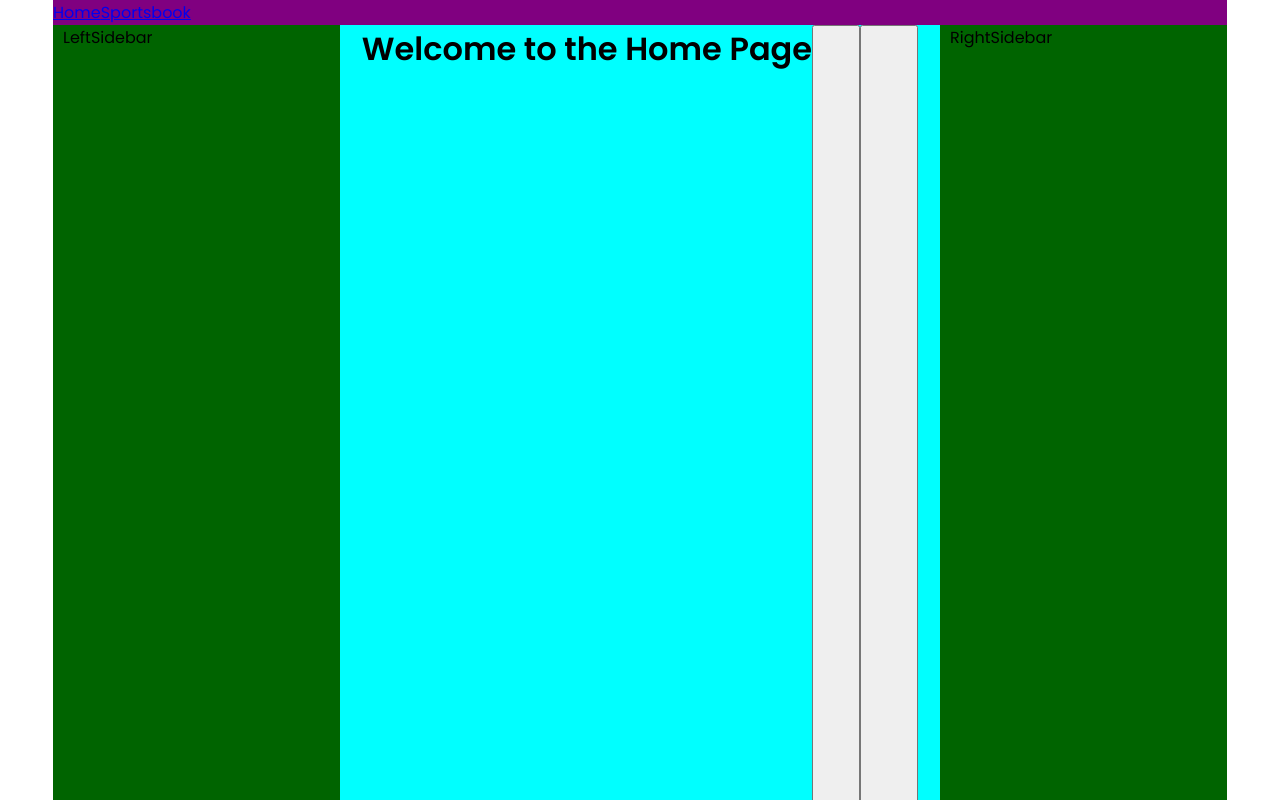
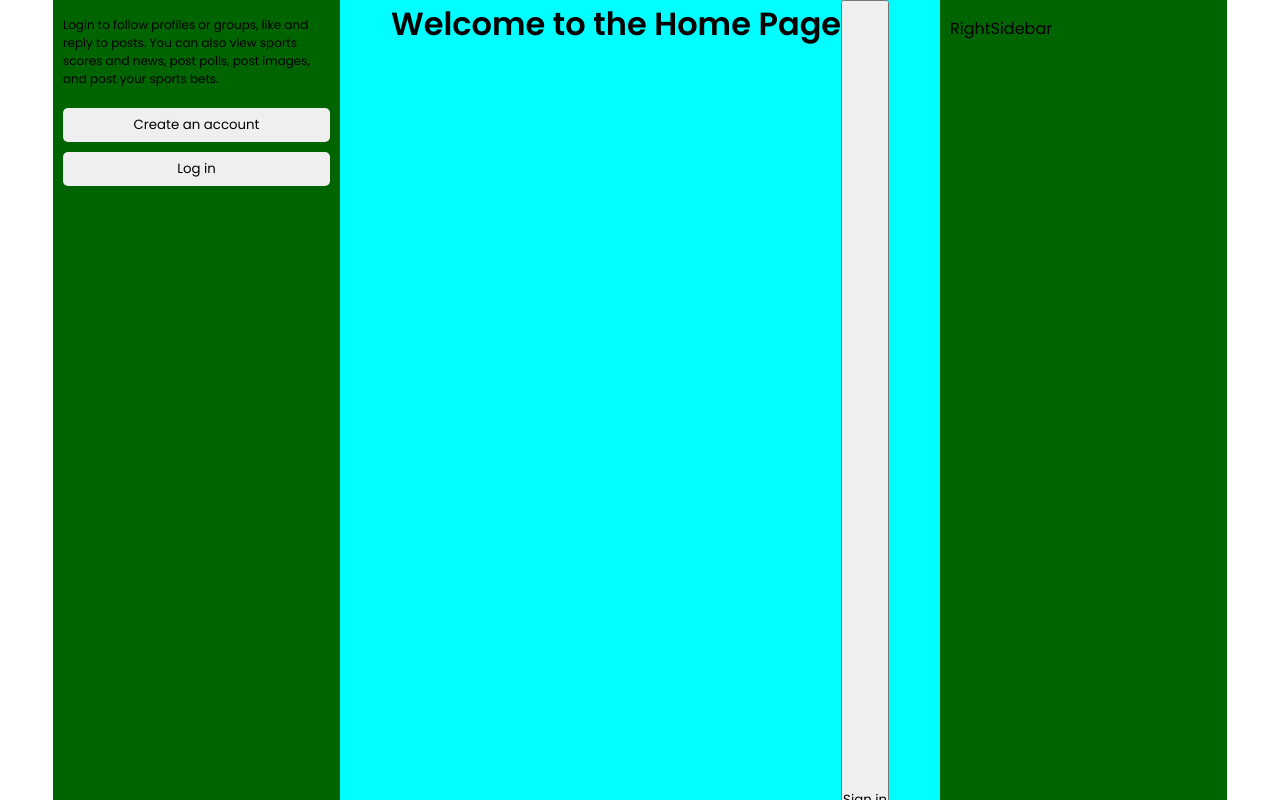
Before and after one commit to jDelille/sports-social-app, a React (Vite) app: page / in a window 1280 px wide. Shown: the top 800 px of the page. Built offline with nearby package versions, Linux system fonts and the light colour scheme; no server answers.

Commit message:
chore: setting up left sidebar

```diff
--- /dev/null
+++ b/src/app-string/AppInfoString.ts
@@ -0,0 +1,13 @@
+import { NamedStrings, StringSheet } from "./@AppStringModel";
+
+export const AppInfoString = StringSheet.create({
+    NotLoggedInMessage: {
+        en: "Login to follow profiles or groups, like and reply to posts. You can also view sports scores and news, post polls, post images, and post your sports bets."
+    },
+    APIInfoMessage: {
+        en: "Sports data is provided by ESPN. To learn more about the api used, "
+    },
+    GithubRepoMessage: {
+        en: "To see what technologies are used in Wagerly and how it was built, checkout our "
+    }
+} as NamedStrings<any>)
--- a/src/app-string/AuthString.ts
+++ b/src/app-string/AuthString.ts
@@ -4,7 +4,7 @@ export const AuthString = StringSheet.create({
     LoginHeaderTitle: {
         en: "Login",
     },
-    RegisterHeaderTitle: {
+    CreateAnAccount: {
         en: "Create an account"
     },
     DontHaveAnAccount: {
--- a/src/components/Layout.tsx
+++ b/src/components/Layout.tsx
@@ -1,11 +1,13 @@
-import React, { ReactNode } from 'react';
-import Navbar from './Navbar';
+import React, { ReactNode, useEffect, useState } from 'react';
 import LeftSidebar from './sidebar/LeftSidebar';
 import RightSidebar from './sidebar/RightSidebar';
 import Login from './modals/Login';
 import Register from './modals/Register';
+import { User, getAuth, onAuthStateChanged } from 'firebase/auth';
+import firebaseApp from '../firebase/config';
 
 import '../styles/LayoutStyles.scss';
+
 
 interface LayoutProps {
     children: ReactNode;
@@ -13,13 +15,28 @@ interface LayoutProps {
 }
 
 const Layout: React.FC<LayoutProps> = ({ children, title }) => {
+
+    const auth = getAuth(firebaseApp);
+
+    const [user, setUser] = useState<User | null>(null);
+
+    useEffect(() => {
+        // Subscribe to the authentication state changes
+        const unsubscribe = onAuthStateChanged(auth, (user) => {
+            setUser(user);
+        });
+
+        // Unsubscribe when the component unmounts
+        return () => unsubscribe();
+    }, [auth]);
+
     return (
         <div className='layout'>
-            <Navbar />
+            {/* <Navbar /> */}
 
             {/* Main content area */}
             <main>
-                <LeftSidebar />
+                <LeftSidebar user={user} />
 
                 <div className='middle'>
                     <Login />
--- a/src/components/button/Button.tsx
+++ b/src/components/button/Button.tsx
@@ -19,9 +19,10 @@ const Button: React.FC<ButtonProps> = (props) => {
         <button
             onClick={onClick}
             disabled={isDisabled}
-            className='button'
             aria-label={ariaLabel}
             tabIndex={tabIndex}
+            className='button'
+
         >
             {Icon && <Icon size={18} {...iconProps} className='button-icon' />}
             {label}
--- a/src/components/button/ButtonStyles.scss
+++ b/src/components/button/ButtonStyles.scss
@@ -1,5 +1,5 @@
 .button {
-    padding: 10px 30px;
+    padding: 7px 30px;
     outline: none;
     border: none;
     display: flex;
@@ -12,5 +12,4 @@
     border-radius: 5px;
     gap: 10px;
 
-
 }
--- a/src/components/modals/ModalStyles.scss
+++ b/src/components/modals/ModalStyles.scss
@@ -29,7 +29,7 @@
         flex-direction: column;
         gap: 20px;
 
-        button {
+        .modal-button {
             &:nth-of-type(odd) {
                 margin-top: 20px;
                 margin-bottom: 10px;
--- a/src/components/modals/Register.tsx
+++ b/src/components/modals/Register.tsx
@@ -72,7 +72,7 @@ const Register: React.FC = () => {
 
     return (
         <Modal
-            title={AuthString.RegisterHeaderTitle.value}
+            title={AuthString.CreateAnAccount.value}
             body={bodyContent}
             isOpen={registerModal.isOpen}
             onClose={registerModal.onClose}
--- a/src/components/sidebar/LeftSidebar.tsx
+++ b/src/components/sidebar/LeftSidebar.tsx
@@ -1,7 +1,41 @@
+import { User } from "firebase/auth";
+import { AppInfoString } from "../../app-string/AppInfoString"
+import useLoginModal from "../../hooks/useLoginModal";
+import useRegisterModal from "../../hooks/useRegisterModal";
+import Button from "../button/Button";
+import { AuthString } from "../../app-string/AuthString";
+import './SidebarStyles.scss';
 
-const LeftSidebar = () => {
+type LeftSidebarProps = {
+    user: User | null
+}
+
+const LeftSidebar: React.FC<LeftSidebarProps> = (user) => {
+    const loginModal = useLoginModal();
+    const registerModal = useRegisterModal();
+
+    const noUser = user !== null
+
+
     return (
-        <div className='left-sidebar'>LeftSidebar</div>
+        <div className='left-sidebar'>
+            {noUser && (
+                <div className="user-auth-wrapper">
+                    <p>{AppInfoString.NotLoggedInMessage.value}</p>
+                    <Button
+                        onClick={registerModal.onOpen}
+                        label={AuthString.CreateAnAccount.value}
+                        ariaLabel={AuthString.CreateAnAccount.value}
+                    />
+                    <Button
+                        onClick={loginModal.onOpen}
+                        label={AuthString.Login.value}
+                        ariaLabel={AuthString.Login.value}
+                    />
+                </div>
+            )}
+
+        </div>
     )
 }
 
--- /dev/null
+++ b/src/components/sidebar/SidebarStyles.scss
@@ -0,0 +1,10 @@
+.user-auth-wrapper {
+    font-size: 12px;
+    display: flex;
+    flex-direction: column;
+    gap: 10px;
+
+    p {
+        margin-bottom: 10px;
+    }
+}
--- a/src/pages/Home.tsx
+++ b/src/pages/Home.tsx
@@ -1,21 +1,37 @@
-import React from 'react';
-import { getAuth, signOut } from 'firebase/auth';
+import React, { useEffect, useState } from 'react';
+import { User, getAuth, onAuthStateChanged, signOut } from 'firebase/auth';
 import useLoginModal from '../hooks/useLoginModal';
 import firebaseApp from '../firebase/config'
 
 export interface IHomeProps { };
 
-const Home: React.FC<IHomeProps> = (props) => {
+const Home: React.FC<IHomeProps> = () => {
 
     const auth = getAuth(firebaseApp);
     const loginModal = useLoginModal();
+
+    const [user, setUser] = useState<User | null>(null);
+
+    useEffect(() => {
+        // Subscribe to the authentication state changes
+        const unsubscribe = onAuthStateChanged(auth, (user) => {
+            setUser(user);
+        });
+
+        // Unsubscribe when the component unmounts
+        return () => unsubscribe();
+    }, [auth]);
 
     return (
         <>
             {/* Your Home page content goes here */}
             <h1>Welcome to the Home Page</h1>
-            <button onClick={loginModal.onOpen}>Sign in</button>
-            <button onClick={() => signOut(auth)}>Sign out</button>
+
+            {user ? (
+                <button onClick={() => signOut(auth)}>Sign out</button>
+            ) : (
+                <button onClick={loginModal.onOpen}>Sign in</button>
+            )}
         </>
     );
 };
--- a/src/styles/LayoutStyles.scss
+++ b/src/styles/LayoutStyles.scss
@@ -22,6 +22,7 @@
             position: sticky;
             top: 0;
             max-height: 100vh;
+            padding-top: 1rem;
 
         }
 
```
Also changed, not shown: src/components/Footer.tsx (deleted, +0 -9 lines).
